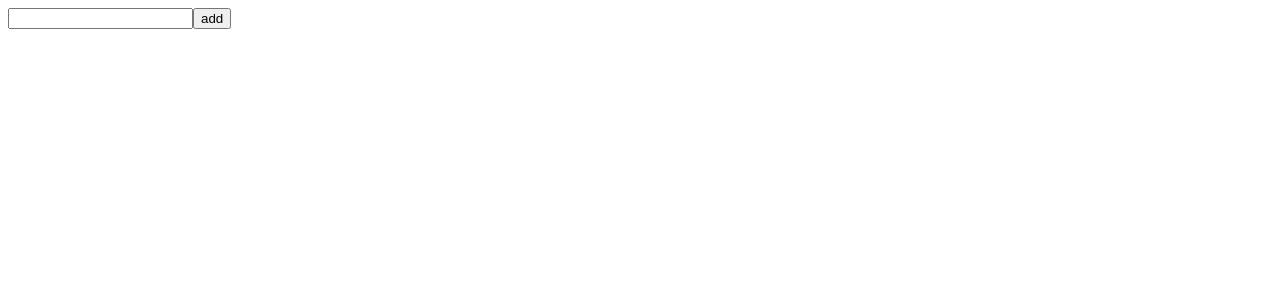
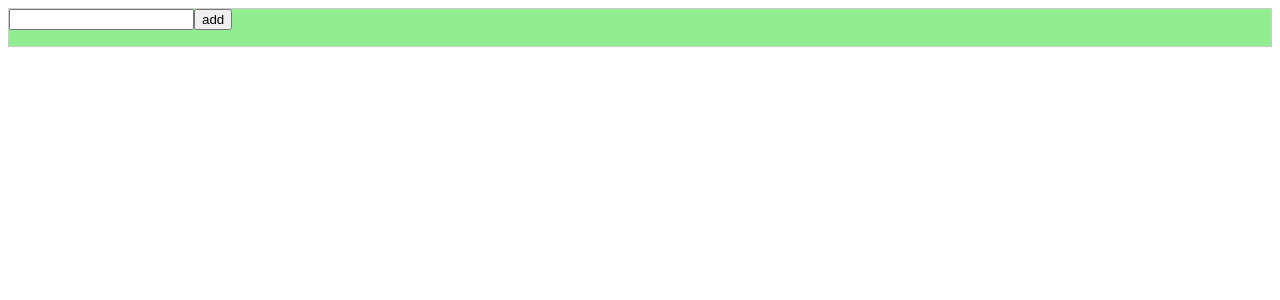
Before and after one commit to chenzeqin/react-qianfeng, a React (Create React App) app in the folder react-ts/: page / in a window 1280 px wide. Shown: the top 300 px of the page. Built offline with nearby package versions, Linux system fonts and the light colour scheme.

Commit message:
添加css module 样式表

```diff
--- /dev/null
+++ b/react-ts/src/pages/todo-list/index.module.css
@@ -0,0 +1,5 @@
+/* 添加组件样式 */
+.TodoList{
+  border: 1px solid #ccc;
+  background-color: lightgreen;
+}
--- a/react-ts/src/pages/todo-list/index.tsx
+++ b/react-ts/src/pages/todo-list/index.tsx
@@ -2,6 +2,8 @@ import React, { useState } from 'react';
 import Header from './Header';
 import List from './List';
 import { Todo } from './type';
+// 添加css module 样式表: https://www.html.cn/create-react-app/docs/adding-a-css-modules-stylesheet/
+import styles from './index.module.css';
 
 export default function TodoList() {
   const [list, setList] = useState<Todo[]>([]);
@@ -37,7 +39,8 @@ export default function TodoList() {
   }
 
   return (
-    <div>
+    // 类名渲染为： todo-list_TodoList__SG1T0
+    <div className={styles.TodoList}>
       <Header addTodo={addTodo}></Header>
       <List list={list} deleteTodo={deleteTodo} setCheck={setCheck}></List>
     </div>
```
